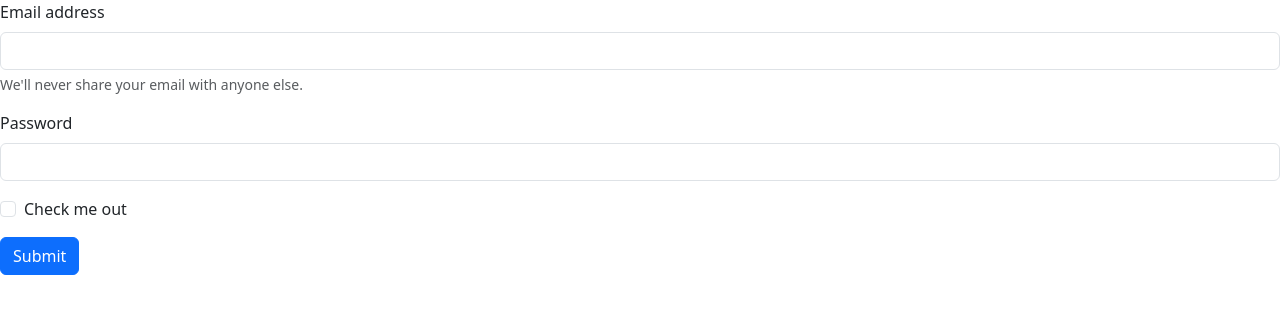
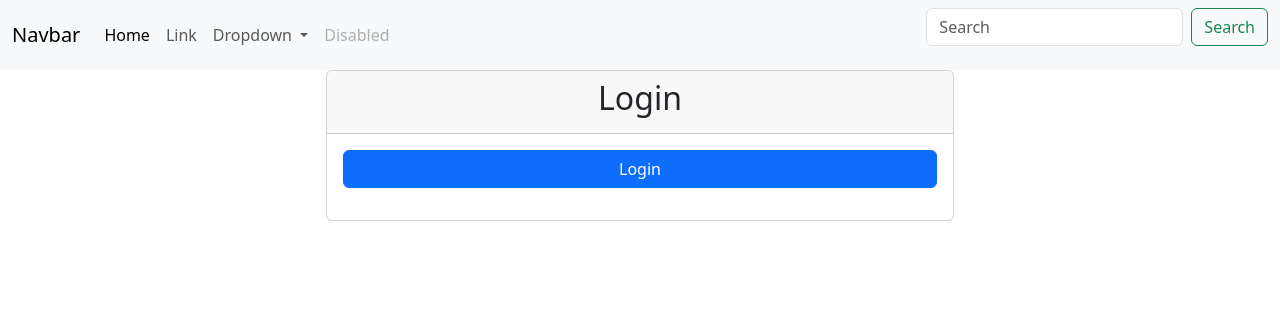
Before and after one commit to Godtasan552/login_registre, a Django app: page /login/ in a window 1280 px wide. Shown: the top 314 px of the page. Run offline with Django 5.2, Linux system fonts and the light colour scheme.

Commit message:
form login register forfile

```diff
--- a/templates/login.html
+++ b/templates/login.html
@@ -1,25 +1,34 @@
+{% extends 'base.html' %}
 
-{% block Loginb %}
-<head>
-  <link href="https://cdn.jsdelivr.net/npm/bootstrap@5.3.3/dist/css/bootstrap.min.css" rel="stylesheet" integrity="sha384-QWTKZyjpPEjISv5WaRU9OFeRpok6YctnYmDr5pNlyT2bRjXh0JMhjY6hW+ALEwIH" crossorigin="anonymous">
-  <script src="https://cdn.jsdelivr.net/npm/bootstrap@5.3.3/dist/js/bootstrap.bundle.min.js" integrity="sha384-YvpcrYf0tY3lHB60NNkmXc5s9fDVZLESaAA55NDzOxhy9GkcIdslK1eN7N6jIeHz" crossorigin="anonymous"></script>
+{% block title %}Login{% endblock %}
 
-</head>
-<form>
-  <div class="mb-3">
-    <label for="exampleInputEmail1" class="form-label">Email address</label>
-    <input type="email" class="form-control" id="exampleInputEmail1" aria-describedby="emailHelp">
-    <div id="emailHelp" class="form-text">We'll never share your email with anyone else.</div>
-  </div>
-  <div class="mb-3">
-    <label for="exampleInputPassword1" class="form-label">Password</label>
-    <input type="password" class="form-control" id="exampleInputPassword1">
-  </div>
-  <div class="mb-3 form-check">
-    <input type="checkbox" class="form-check-input" id="exampleCheck1">
-    <label class="form-check-label" for="exampleCheck1">Check me out</label>
-  </div>
-  <button type="submit" class="btn btn-primary">Submit</button>
-</form>
-
-{% endblock Loginb %}
+{% block content %}
+<div class="row justify-content-center">
+    <div class="col-md-6">
+        <div class="card">
+            <div class="card-header">
+                <h2 class="text-center">Login</h2>
+            </div>
+            <div class="card-body">
+                <form method="post">
+                    {% csrf_token %}
+                    {% for field in form %}
+                        <div class="mb-3">
+                            <label for="{{ field.id_for_label }}" class="form-label">{{ field.label }}</label>
+                            {{ field }}
+                            {% if field.errors %}
+                                <div class="alert alert-danger">
+                                    {{ field.errors }}
+                                </div>
+                            {% endif %}
+                        </div>
+                    {% endfor %}
+                    <div class="d-grid">
+                        <button type="submit" class="btn btn-primary">Login</button>
+                    </div>
+                </form>
+            </div>
+        </div>
+    </div>
+</div>
+{% endblock %}
```
Also changed, not shown: login_signin/form.py (+21 -3 lines), templates/profile.html (+34 -0 lines), templates/register.html (+34 -1 lines).
